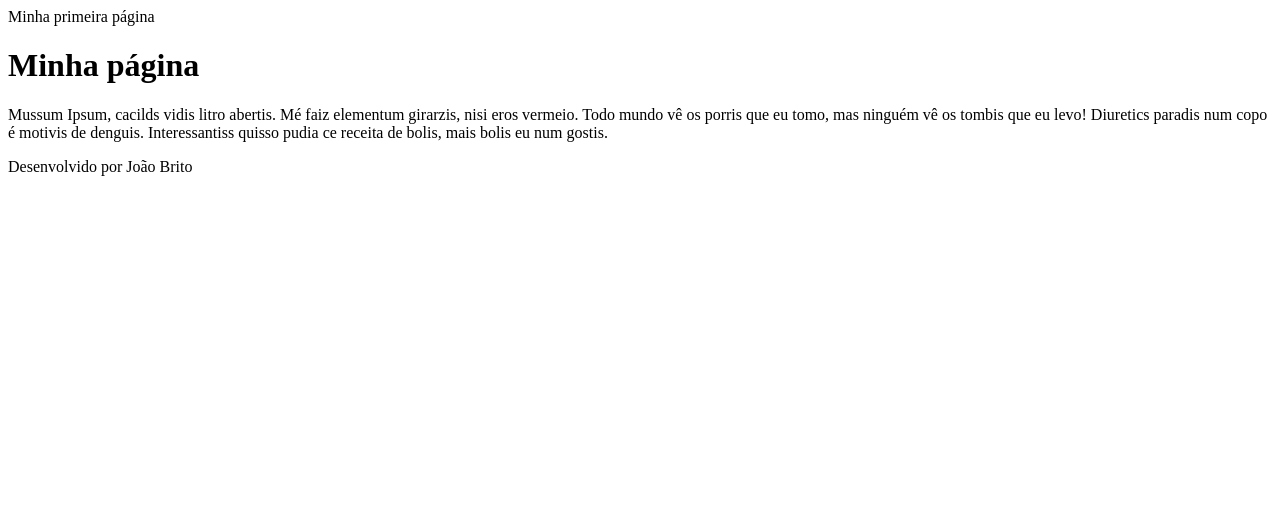
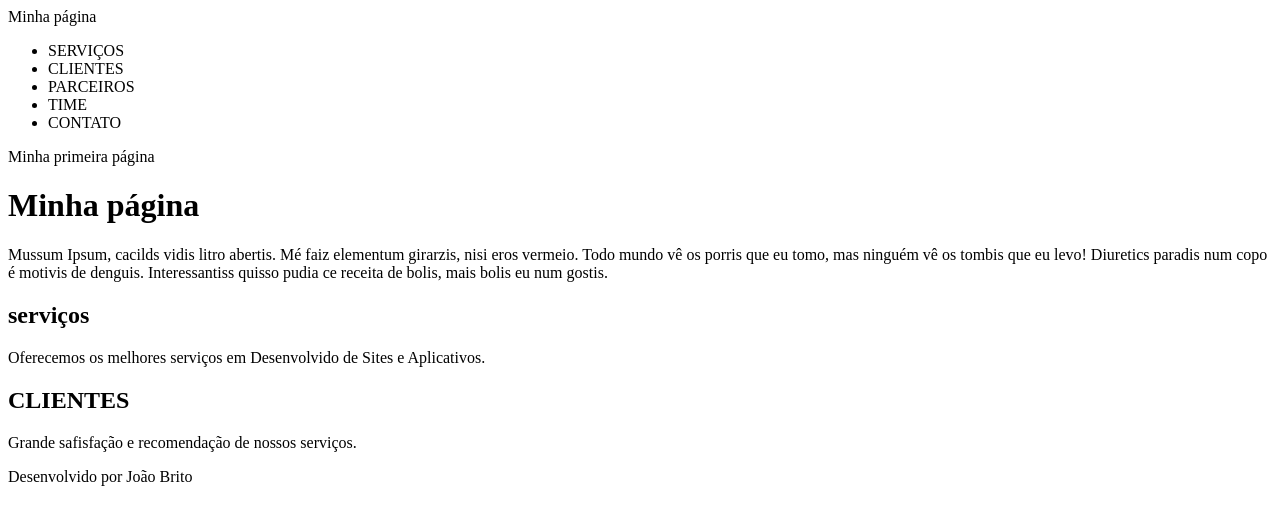
Before and after one commit to tocattabrito/roadmap_front-end, a plain HTML site: page index.html in a window 1280 px wide. Drawn offline with Linux system fonts and the light colour scheme.

Commit message:
Novas Tags

```diff
--- a/index.html
+++ b/index.html
@@ -5,6 +5,17 @@
         <title>Minha página</title>
     </head>
     <body>
+       <!-- menu -->
+        <nav>
+            <p>Minha página</p>
+            <ul>
+                <li>SERVIÇOS</li>
+                <li>CLIENTES</li>
+                <li>PARCEIROS</li>
+                <li>TIME</li>
+                <li>CONTATO</li>
+            </ul>
+        </nav>
         <p>Minha primeira página</p>
         <header>
             <h1>Minha página</h1>
@@ -16,6 +27,20 @@
                 pudia ce receita de bolis, mais bolis eu num gostis.
             </p>
         </header>
+        <!--Seções-->
+        <section id="servicos">
+            <h2>serviços</h2>
+            <p>
+                Oferecemos os melhores serviços em Desenvolvido de Sites
+                e Aplicativos.
+            </p>
+        </section>
+        <section id="clientes">
+            <h2>CLIENTES</h2>
+            <p>
+                Grande safisfação e recomendação de nossos serviços.
+            </p>
+        </section>
         <footer>
             Desenvolvido por João Brito
         </footer>
```
